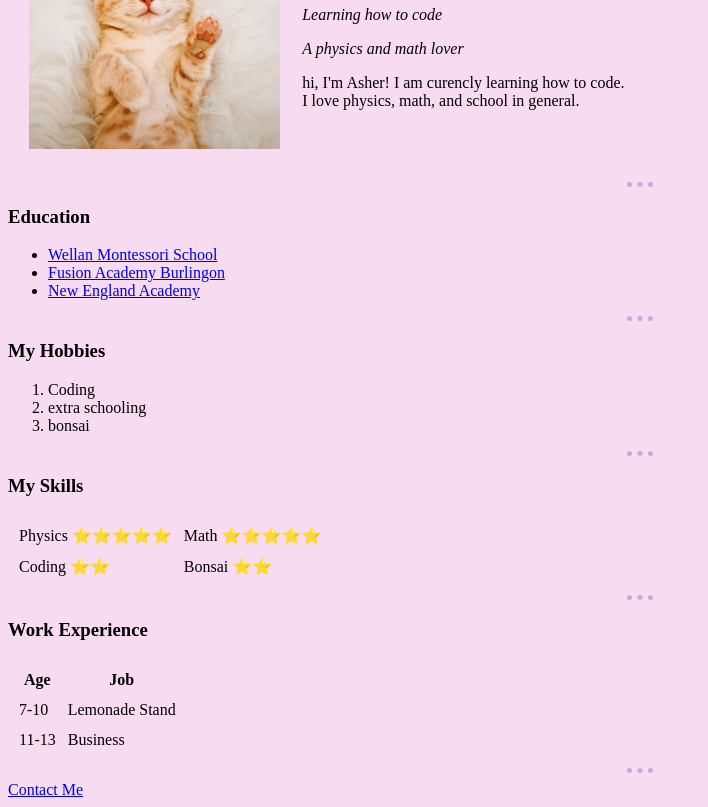
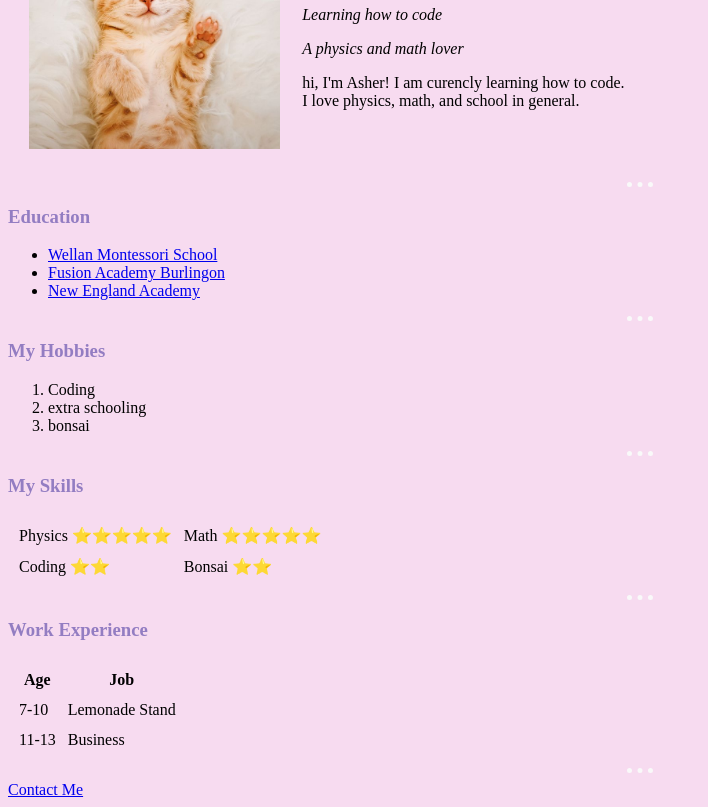
Before and after one commit to heartholds/cv.3, a plain HTML site: page index.html in a window 1280 px wide. Shown: the part 130-937 px from the top of the page, without its empty margins (0-708 px from the left). Drawn offline with Linux system fonts and the light colour scheme.

Commit message:
redid the thing

```diff
--- a/css/styles.css
+++ b/css/styles.css
@@ -17,7 +17,6 @@ img {
 
 h1 {
     color: #937DC2
-    font-family: 'Alegreye sans SC'
 }
 
 h3 {
--- a/index.html
+++ b/index.html
@@ -3,27 +3,7 @@
   <head>
     <meta charset="UTF-8" />
     <title>Asher's Personal Site</title>
-
-    <style>
-        body {
-            background-color: #F7DBF0;
-        }
-
-        hr {
-            color: #BEAEE2;
-            border-style: none;
-            border-top-style: dotted;
-            height: 0px;
-            width: 2%;
-            border-width: 5px;
-        }
-
-        img {
-            height: 250px
-        }
-
-    </style>
-
+    <link rel="stylesheet" href="css/styles.css">
   </head>
   <body>
     <table cellspacing="20">
```
Also changed, not shown: contact me.html (+1 -0 lines).
